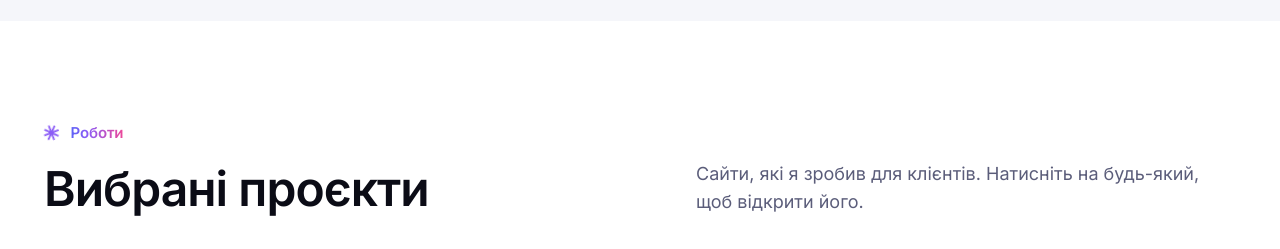
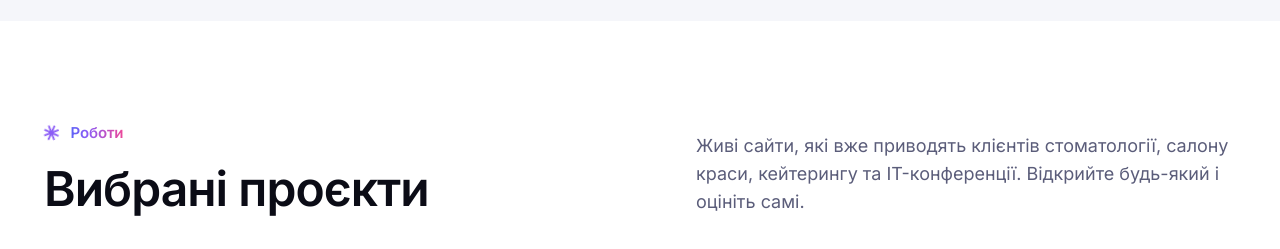
Before and after one commit to sanyok185/Portfolio, a plain HTML site: page index.html in a window 1280 px wide. Shown: the part 1760-2009 px from the top of the page. Drawn offline with Linux system fonts and the light colour scheme; animation ran at ten frames a second; a web font is replaced by a local one.

Commit message:
Works: more relevant intro text
Co-Authored-By: Claude Opus 5.5 <noreply@anthropic.com>
Claude-Session: https://claude.ai/code/session_01ExZXSt6e2m6ihBj3zew5bP

```diff
--- a/index.html
+++ b/index.html
@@ -304,7 +304,7 @@
                 <div class="tag">Роботи</div>
                 <h2 class="display h2">Вибрані проєкти</h2>
               </div>
-              <p class="sub">Сайти, які я зробив для клієнтів. Натисніть на будь-який, щоб відкрити його.</p>
+              <p class="sub">Живі сайти, які вже приводять клієнтів стоматології, салону краси, кейтерингу та IT-конференції. Відкрийте будь-який і оцініть самі.</p>
             </div>
             <div class="wins" data-works>
               <a
```
Also changed, not shown: en/index.html (+1 -1 lines).
